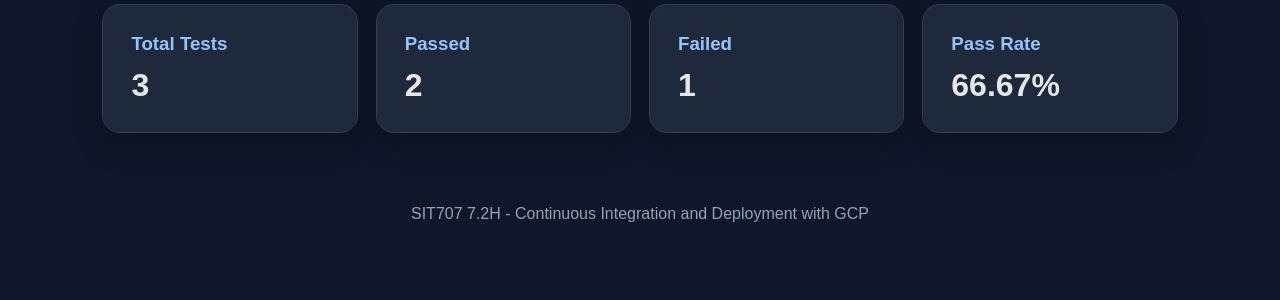
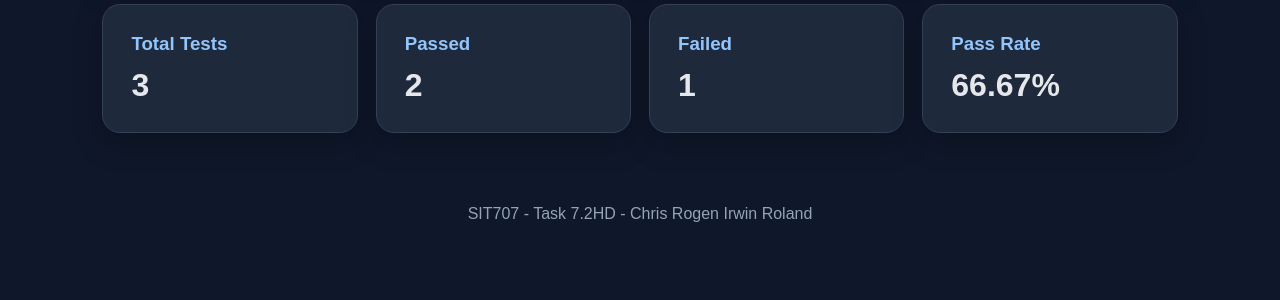
Before and after one commit to ChrisRogen/SIT707-7.2H-GCP-CICD, a Flask app: page / in a window 1280 px wide. Shown: the part 381-681 px from the top of the page. Run offline with Flask 3, Linux system fonts and the light colour scheme.

Commit message:
Update footer task title

```diff
--- a/app/templates/base.html
+++ b/app/templates/base.html
@@ -24,7 +24,7 @@
     </main>
 
     <footer>
-        <p>SIT707 7.2H - Continuous Integration and Deployment with GCP</p>
+        <p>SIT707 - Task 7.2HD - Chris Rogen Irwin Roland</p>
     </footer>
 </body>
 </html>
```
